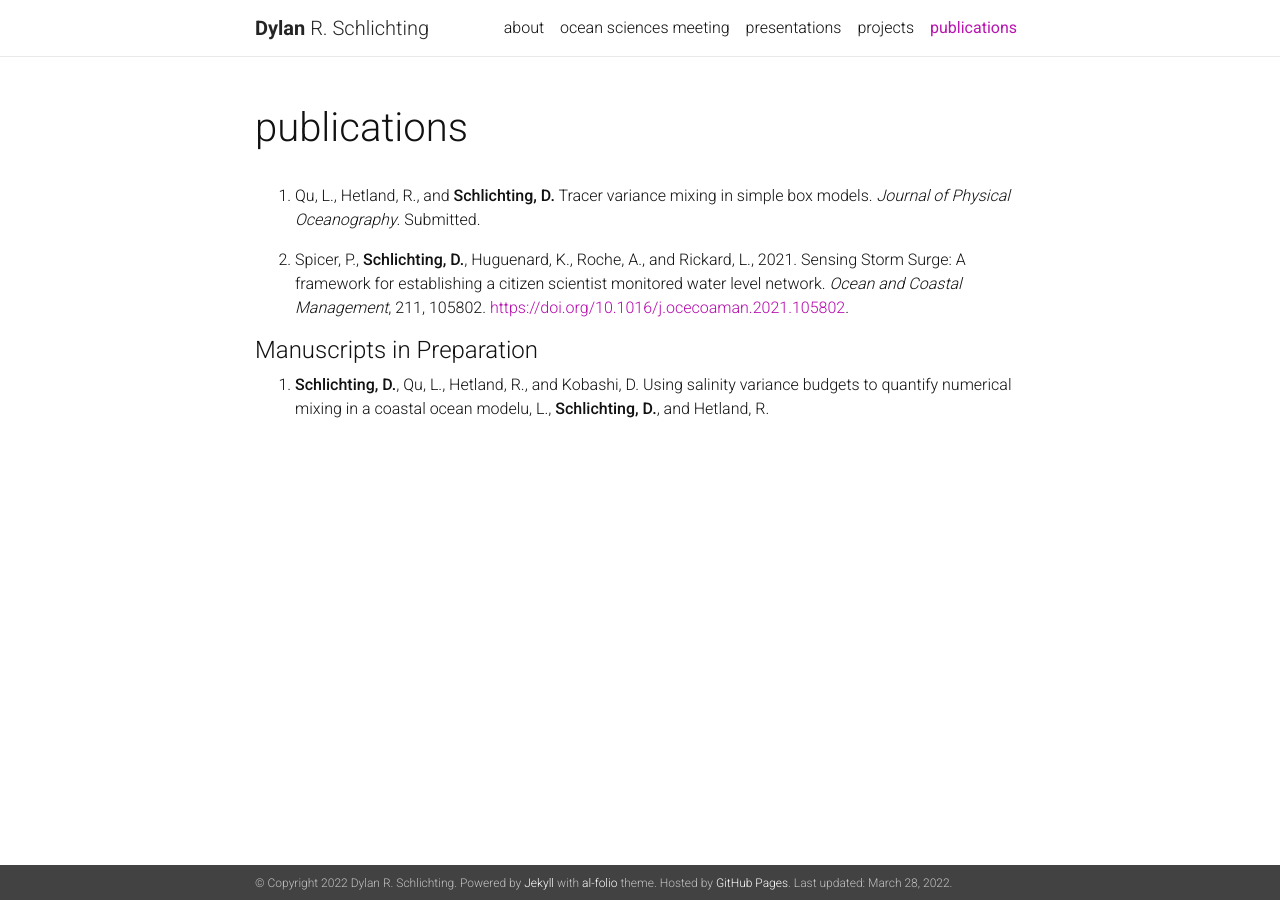
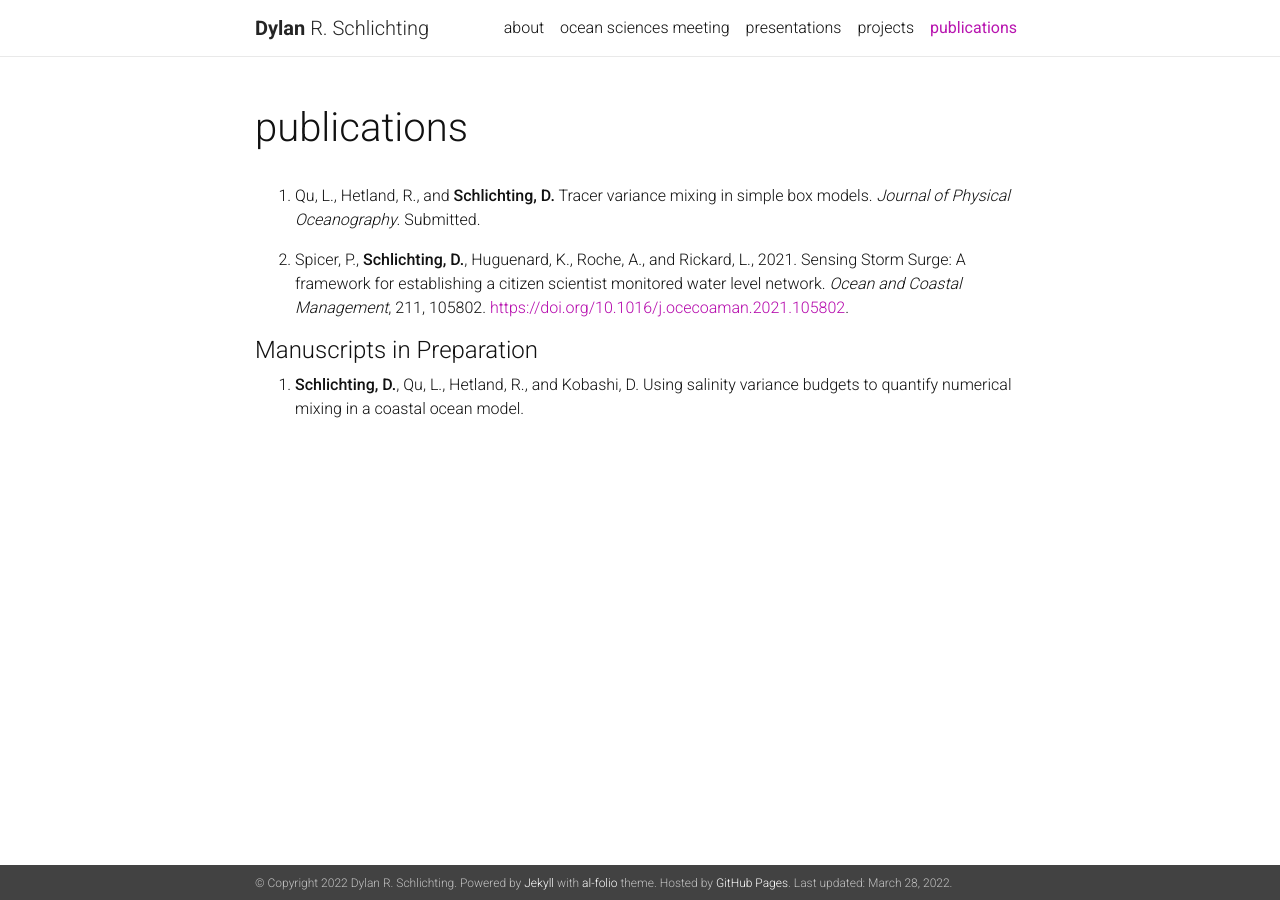
Before and after one commit to dylanschlichting/dylanschlichting.com, a Jekyll site: the page built from _pages/publications.md, in a window 1280 px wide. Built offline with Jekyll 4.4.1, drawn with Linux system fonts in a browser that asks for light colours; nearby versions of some CDN libraries; a style sheet for code colours, icons or effects is not loaded.

Commit message:
fixed typo

```diff
--- a/_pages/publications.md
+++ b/_pages/publications.md
@@ -11,4 +11,4 @@ nav: true
 
 #### Manuscripts in Preparation
 2. **Schlichting, D.**, Qu, L., Hetland, R., and Kobashi, D. Using salinity variance budgets to
-quantify numerical mixing in a coastal ocean modelu, L., **Schlichting, D.**, and Hetland, R.
+quantify numerical mixing in a coastal ocean model.
```
Also changed, not shown: 1 other file.
